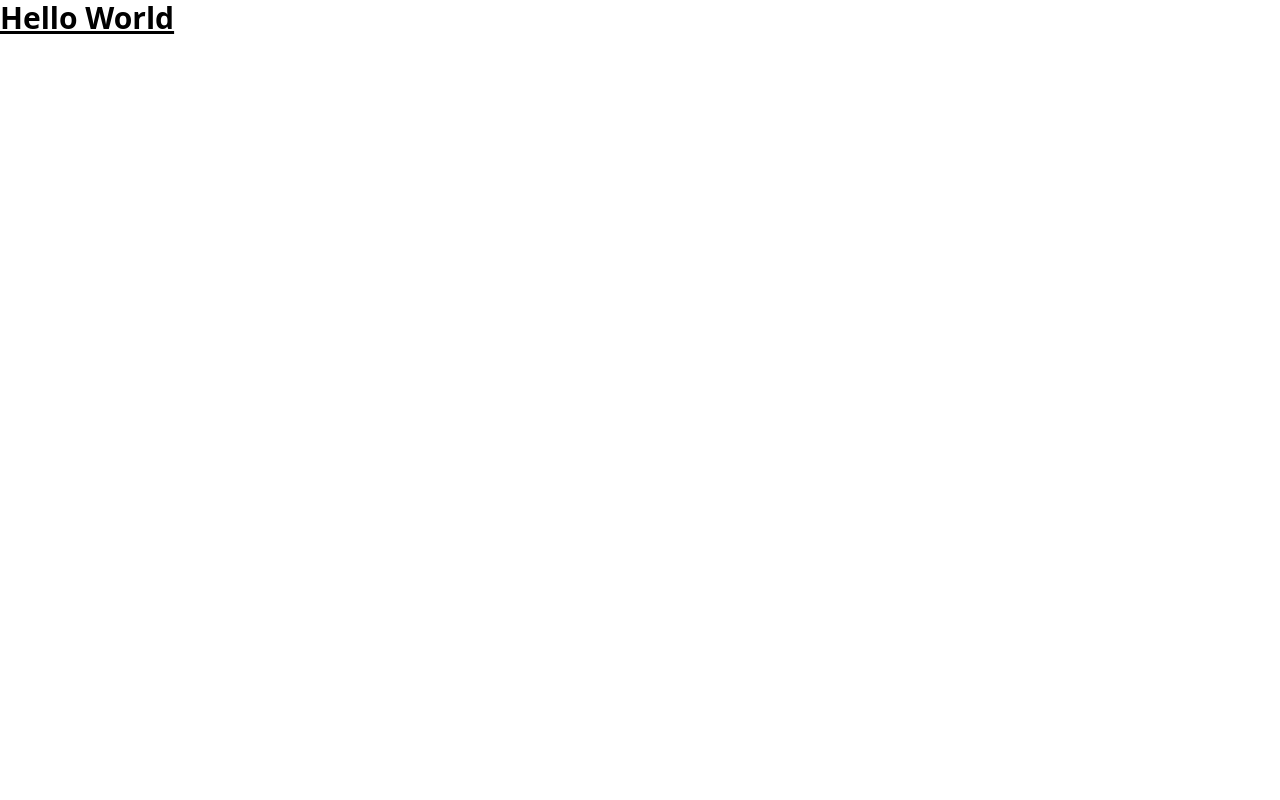
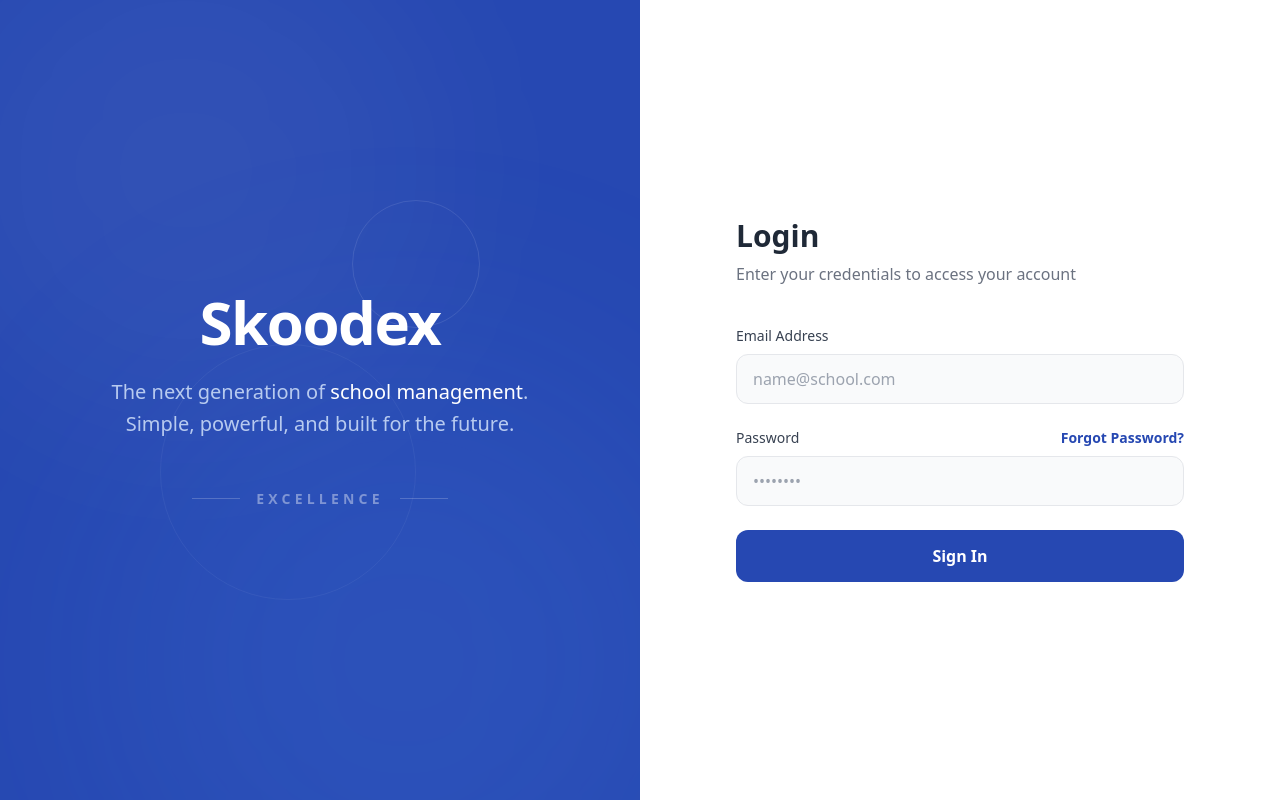
Before and after one commit to ali-ghazanfar/skoodex-frontend, a React (Vite) app: page / in a window 1280 px wide. Built offline with nearby package versions, Linux system fonts and the light colour scheme.

Commit message:
feat: implement login page with new input and button components, and rebrand project to Skoodex.

```diff
--- a/index.html
+++ b/index.html
@@ -4,7 +4,7 @@
     <meta charset="UTF-8" />
     <link rel="icon" type="image/svg+xml" href="/vite.svg" />
     <meta name="viewport" content="width=device-width, initial-scale=1.0" />
-    <title>Skoolite</title>
+    <title>Skoodex</title>
   </head>
   <body>
     <div id="root"></div>
--- a/package.json
+++ b/package.json
@@ -1,5 +1,5 @@
 {
-  "name": "skoolite",
+  "name": "skoodex",
   "private": true,
   "version": "0.0.1",
   "type": "module",
--- a/src/App.jsx
+++ b/src/App.jsx
@@ -1,7 +1,9 @@
+import Login from './pages/Login';
+
 function App() {
   return (
-    <div className="text-3xl font-bold underline">Hello World</div>
+    <Login />
   )
 }
 
-export default App
+export default App;
--- /dev/null
+++ b/src/components/Button.jsx
@@ -0,0 +1,15 @@
+import React from 'react';
+
+const Button = ({ children, type = 'button', className = '', ...props }) => {
+  return (
+    <button
+      type={type}
+      className={`w-full bg-primary text-white font-bold py-3.5 rounded-xl hover:bg-[#1e3a8a] transition-all duration-200 ${className}`}
+      {...props}
+    >
+      {children}
+    </button>
+  );
+};
+
+export default Button;
--- /dev/null
+++ b/src/components/Input.jsx
@@ -0,0 +1,22 @@
+import React from 'react';
+
+const Input = ({ label, id, type = 'text', placeholder, className = '', ...props }) => {
+  return (
+    <div className={className}>
+      {label && (
+        <label className="block text-sm font-medium text-gray-700 mb-2" htmlFor={id}>
+          {label}
+        </label>
+      )}
+      <input
+        type={type}
+        id={id}
+        className="w-full px-4 py-3 rounded-xl border border-gray-200 focus:border-primary focus:ring-2 focus:ring-primary/20 outline-none transition-all duration-200 bg-gray-50"
+        placeholder={placeholder}
+        {...props}
+      />
+    </div>
+  );
+};
+
+export default Input;
--- /dev/null
+++ b/src/pages/Login.jsx
@@ -0,0 +1,88 @@
+import React from 'react';
+import Input from '../components/Input';
+import Button from '../components/Button';
+
+const Login = () => {
+  return (
+    <div className="min-h-screen flex font-sans">
+      {/* Left Side - Premium Aesthetic Background */}
+      <div className="hidden lg:flex lg:w-1/2 bg-primary relative overflow-hidden items-center justify-center">
+        {/* Abstract Background Elements */}
+        <div className="absolute top-[-10%] left-[-10%] w-[500px] h-[500px] bg-white/5 rounded-full blur-[100px] animate-pulse"></div>
+        <div className="absolute bottom-[-20%] right-[-10%] w-[600px] h-[600px] bg-blue-400/10 rounded-full blur-[120px]"></div>
+        <div className="absolute top-1/4 right-1/4 w-32 h-32 border border-white/10 rounded-full"></div>
+        <div className="absolute bottom-1/4 left-1/4 w-64 h-64 border border-white/5 rounded-full"></div>
+
+        <div className="relative z-10 text-center px-12">
+          <h1 className="text-6xl font-black text-white mb-6 tracking-tight">
+            Skoodex
+          </h1>
+          <p className="text-blue-100/80 text-xl max-w-md mx-auto font-light leading-relaxed">
+            The next generation of <span className="text-white font-medium">school management</span>.
+            Simple, powerful, and built for the future.
+          </p>
+
+          <div className="mt-12 flex items-center justify-center space-x-4">
+            <div className="h-[1px] w-12 bg-white/20"></div>
+            <span className="text-white/40 text-sm uppercase tracking-[0.3em] font-bold">Excellence</span>
+            <div className="h-[1px] w-12 bg-white/20"></div>
+          </div>
+        </div>
+      </div>
+
+      {/* Right Side - Login Form */}
+      <div className="w-full lg:w-1/2 flex flex-col justify-center items-center p-8 bg-white">
+        <div className="w-full max-w-md">
+          <div className="mb-10">
+            <h2 className="text-3xl font-bold text-gray-800 mb-2">Login</h2>
+            <p className="text-gray-500">Enter your credentials to access your account</p>
+          </div>
+
+          <form className="space-y-6">
+            <Input
+              label="Email Address"
+              id="email"
+              type="email"
+              placeholder="name@school.com"
+              required
+            />
+
+            <div>
+              <div className="flex justify-between mb-2">
+                <label className="text-sm font-medium text-gray-700" htmlFor="password">
+                  Password
+                </label>
+                <a href="#" className="text-sm font-semibold text-primary hover:underline">
+                  Forgot Password?
+                </a>
+              </div>
+              <Input
+                id="password"
+                type="password"
+                placeholder="••••••••"
+                required
+              />
+            </div>
+
+            <Button type="submit" className="mt-4">
+              Sign In
+            </Button>
+          </form>
+        </div>
+      </div>
+
+      <style jsx>{`
+        @keyframes float {
+          0% { transform: translateY(0px); }
+          50% { transform: translateY(-10px); }
+          100% { transform: translateY(0px); }
+        }
+        .animate-float {
+          animation: float 4s ease-in-out infinite;
+        }
+      `}</style>
+    </div>
+  );
+};
+
+export default Login;
--- a/tailwind.config.js
+++ b/tailwind.config.js
@@ -5,7 +5,11 @@
     "./src/**/*.{js,jsx}",
   ],
   theme: {
-    extend: {},
+    extend: {
+      colors: {
+        primary: "#2648b2",
+      },
+    },
   },
   plugins: [],
 }
```
Also changed, not shown: src/assets/login-illustration.png (added).
